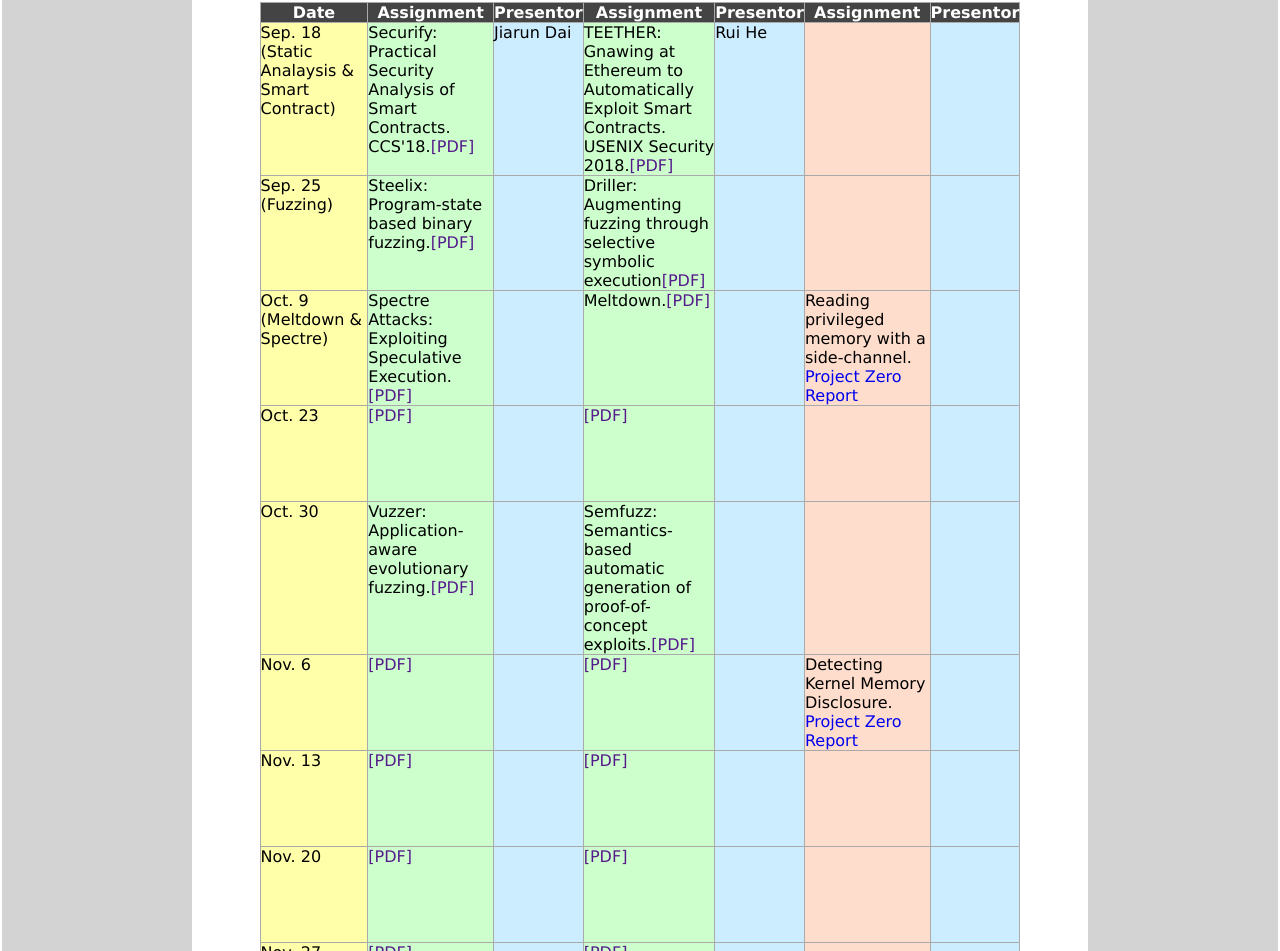
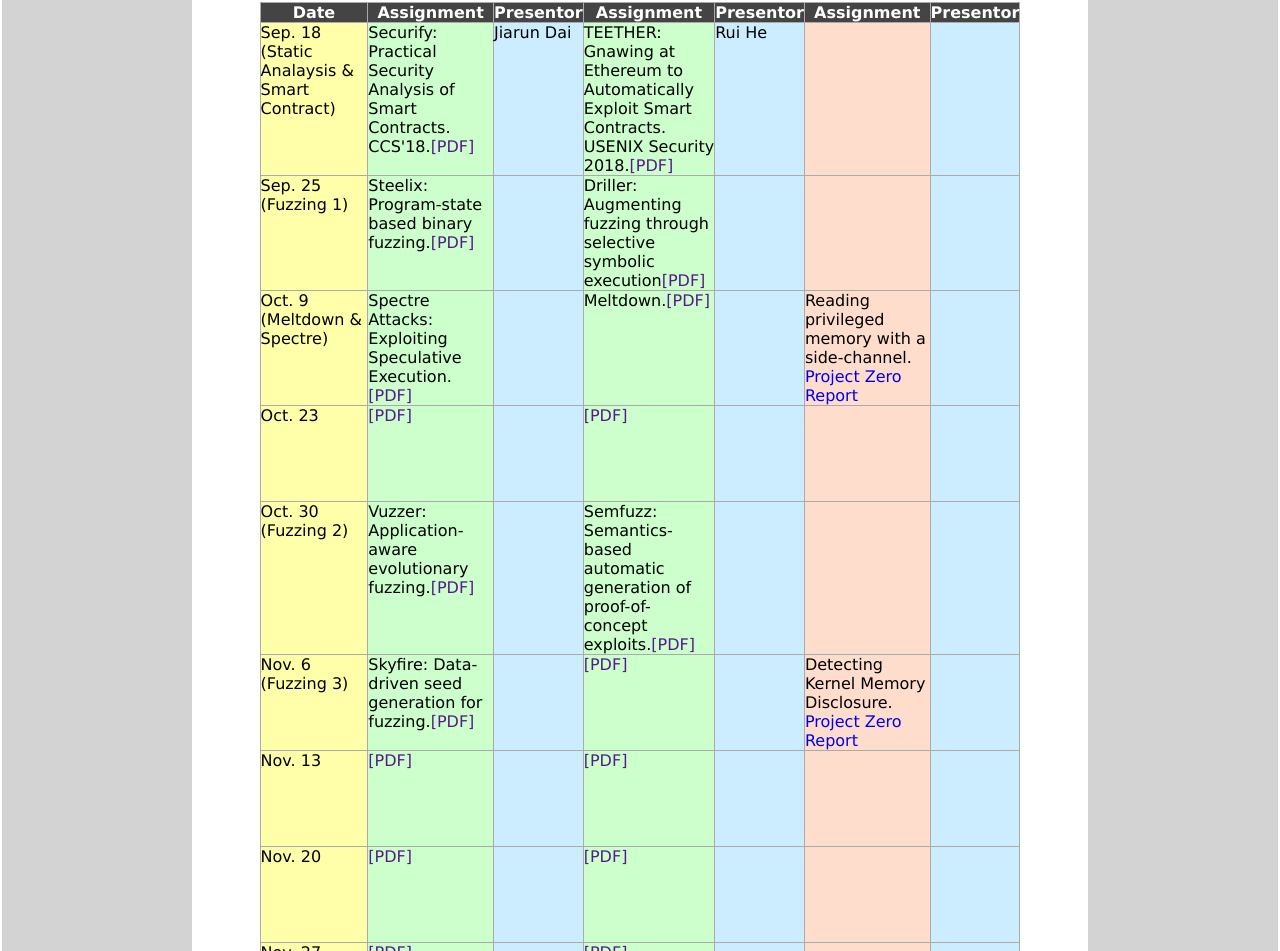
Before and after one commit to yangzhemin/SecurityAnalysisLesson2018, a plain HTML site: page index.html in a window 1280 px wide. Shown: the part 317-1268 px from the top of the page. Drawn offline with Linux system fonts and the light colour scheme.

Commit message:
Update index.html

```diff
--- a/index.html
+++ b/index.html
@@ -135,7 +135,7 @@
 	    </tr>
 
 	    <tr> <!-- week 2 -->
-		<td width="16%" class="date">Sep. 25 <br> (Fuzzing)</td>
+		<td width="16%" class="date">Sep. 25 <br> (Fuzzing 1)</td>
 		<td width="18%" class="paper">Steelix: Program-state based binary fuzzing.<a href="">[PDF]</a></td>
 		<td width="10%" class="presentor"></td>
 		<td width="18%" class="paper">Driller: Augmenting fuzzing through selective symbolic execution<a href="">[PDF]</a></td>
@@ -165,7 +165,7 @@
 	    </tr>
 
 	    <tr> <!-- week 5 -->
-		<td width="16%" class="date">Oct. 30</td>
+		<td width="16%" class="date">Oct. 30 <br> (Fuzzing 2) </td>
 		<td width="18%" class="paper">Vuzzer: Application-aware evolutionary fuzzing.<a href="">[PDF]</a></td>
 		<td width="10%" class="presentor"></td>
 		<td width="18%" class="paper">Semfuzz: Semantics-based automatic generation of proof-of-concept exploits.<a href="">[PDF]</a></td>
@@ -175,8 +175,8 @@
 	    </tr>
 
 	    <tr> <!-- week 6 -->
-		<td width="16%" class="date">Nov. 6</td>
-		<td width="18%" class="paper"><a href="">[PDF]</a></td>
+		<td width="16%" class="date">Nov. 6 <br> (Fuzzing 3)</td>
+		<td width="18%" class="paper">Skyfire: Data-driven seed generation for fuzzing.<a href="">[PDF]</a></td>
 		<td width="10%" class="presentor"></td>
 		<td width="18%" class="paper"><a href="">[PDF]</a></td>
 		<td width="10%" class="presentor"></td>
```
